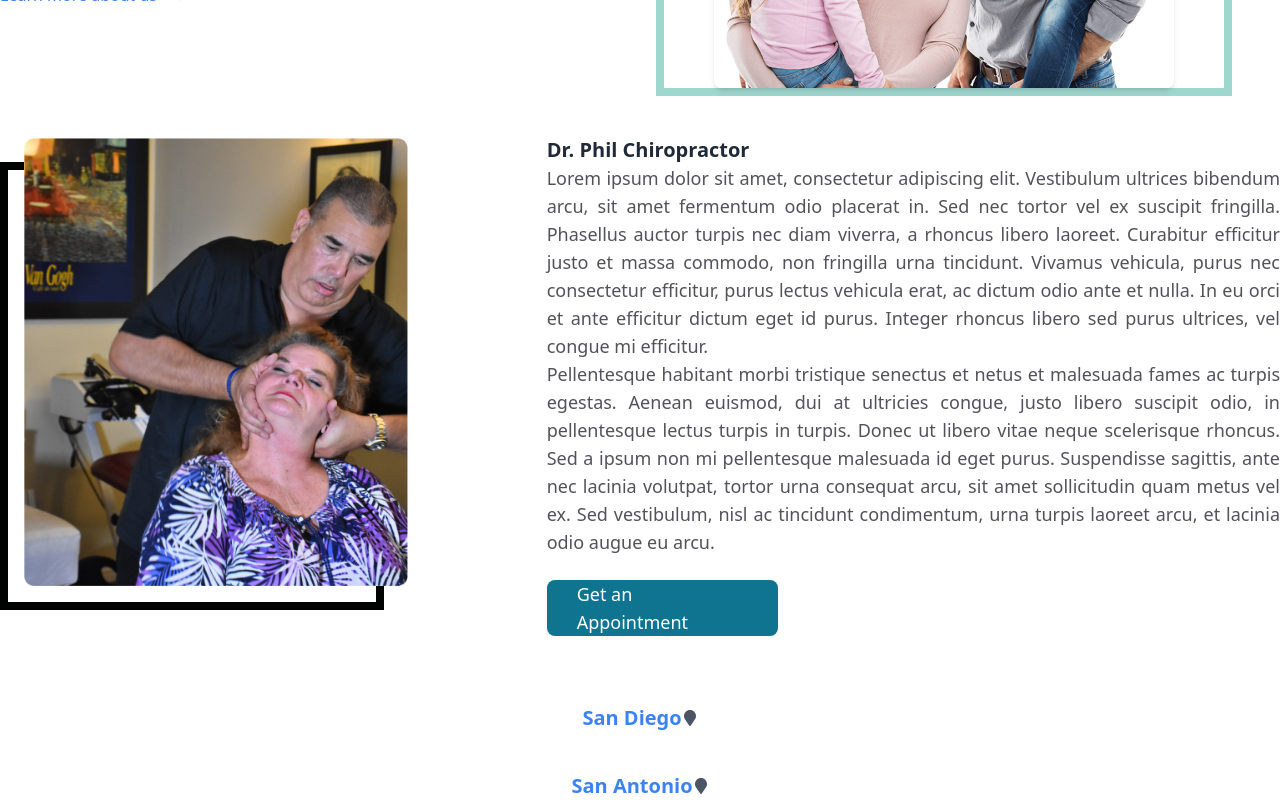
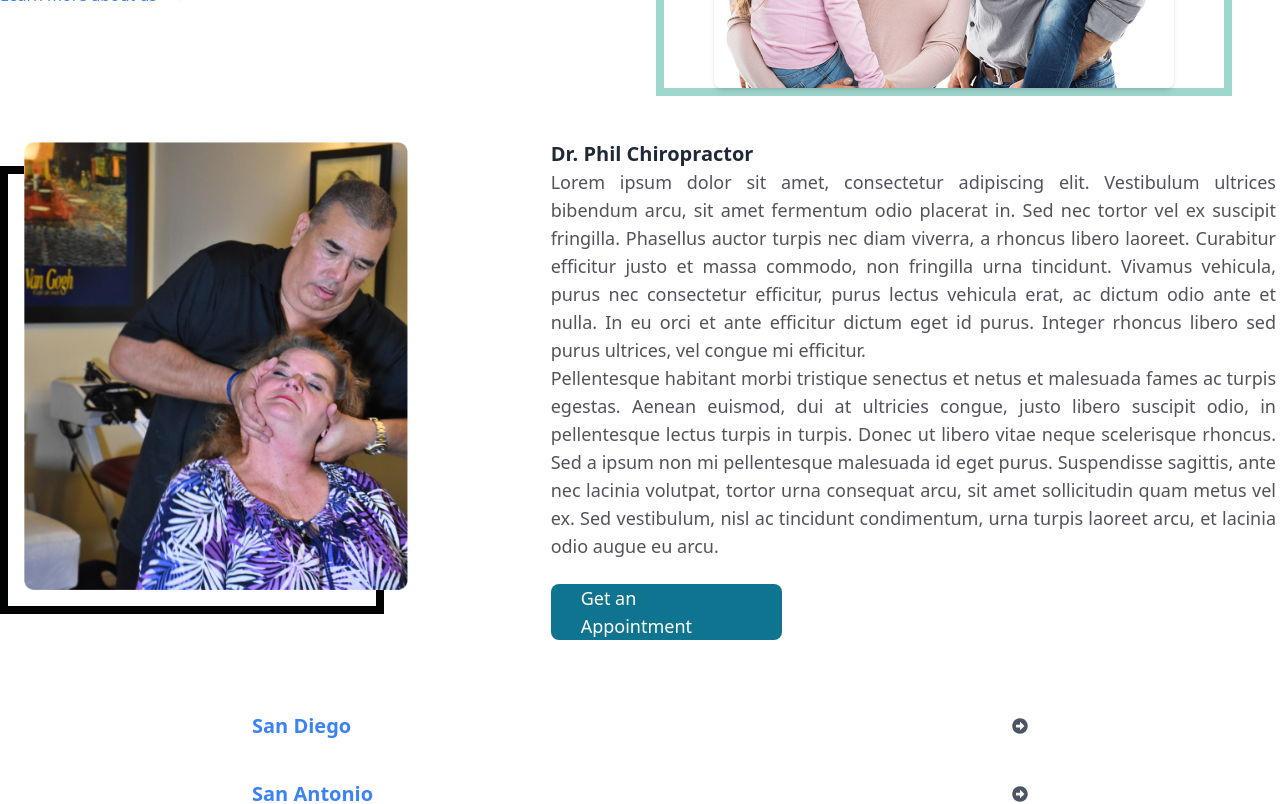
Before and after one commit to mahamodulhasanmoon/doctors-frontend, a React (Vite) app: page /service in a window 1280 px wide. Shown: the part 460-1264 px from the top of the page. Built offline with nearby package versions, Linux system fonts and the light colour scheme.

Commit message:
doctors page done

```diff
--- a/src/Pages/Service/LocationLists.jsx
+++ b/src/Pages/Service/LocationLists.jsx
@@ -1,4 +1,4 @@
-import { FaMapMarker } from 'react-icons/fa';
+import {  FaArrowAltCircleRight } from 'react-icons/fa';
 
 function LocationList() {
   const locations = [
@@ -33,11 +33,13 @@ function LocationList() {
         {locations.map((location) => (
             <li
                 key={location.id}
-                className="flex lg:min-w-[800px] items-center justify-center  p-3 cursor-pointer hover:shadow-md"
+                className="flex  lg:min-w-[800px] items-center justify-center  p-3 cursor-pointer hover:shadow-md"
                 onClick={() => openGoogleMapsDirections(location)}
             >
-<div className='flex items-center justify-between'>                <span className="text-blue-500 text-xl font-bold">{location.name}</span>
-                <FaMapMarker className="text-gray-600" /></div>
+<div className='flex w-full items-center justify-between'>
+            <div className="text-blue-500 text-xl font-bold">{location.name}</div>
+                <FaArrowAltCircleRight className="text-gray-600" />
+                </div>
             </li>
         ))}
     </ul>
--- a/src/Pages/Service/Service.jsx
+++ b/src/Pages/Service/Service.jsx
@@ -56,7 +56,7 @@ const Service = () => {
 
   </div>
 </div>
-<div className="col-span-7  w-full">
+<div className="col-span-7  p-1 w-full">
           <div className="text">
             <span className="text-gray-800 text-xl  font-bold ">
             Dr. Phil Chiropractor
--- a/src/Pages/TalkingPage/TalkingPage.jsx
+++ b/src/Pages/TalkingPage/TalkingPage.jsx
@@ -1,26 +1,26 @@
 import { MdOutlineCall } from "react-icons/md";
-// import massageImage from "../../../public/DSC_86951.png";
+import massageImage from "../../../public/li.jpg";
 
 import BookAppointment from "../HomePage/BookAppointment/BookAppointment";
 import Faqs from "../HomePage/Faqs/Faqs";
 const TalkingPage = () => {
   return (
     <div>
-      <div className="mx-auto w-full max-w-screen-2xl bg-[#D5F8FE] ">
-        <div className=" mx-6 lg:mx-28">
-          <div className="py-12 px-8 grid grid-cols-1 gap-3 lg:grid-cols-3 lg:gap-8">
+      <div className=" bg-[#D5F8FE] ">
+        <div className="container mx-auto">
+          <div className="py-12 grid grid-cols-1 gap-3 lg:grid-cols-12 lg:gap-8">
             {/* First Column (Image) */}
-            <div className="col-span-1 bg-[#D5F8FE] rounded-lg">
+            <div className="col-span-3 bg-[#D5F8FE] rounded-lg">
               <img
-                className="mx-auto w-[40rem] lg:w-[35rem] lg:h-[29rem] rounded-xl"
-                // src={massageImage}
+                className="mx-auto  rounded-xl"
+                src={massageImage}
                 alt="Massage"
               />
             </div>
 
             {/* Second Column (Text) */}
-            <div className="col-span-1 bg-[#D5F8FE] rounded-lg p-8">
-              <h1 className="text-neutral-800 text-2xl font-semibold font-['Open Sans'] capitalize leading-10">
+            <div className="col-span-6 bg-[#D5F8FE] rounded-lg mx-auto w-[80%] ">
+              <h1 className="text-neutral-800 my-5 text-2xl font-semibold font-['Open Sans'] capitalize leading-10">
                 Dr. Phill, D.C. (Doctor of Chiropractic)
               </h1>
               <p className="text-neutral-800 text-lg font-normal font-['Open Sans'] leading-8">
@@ -34,8 +34,8 @@ const TalkingPage = () => {
             </div>
 
             {/* Third Column (Contact) */}
-            <div className="col-span-1 bg-[#D5F8FE] rounded-lg p-8">
-              <p className="text-neutral-800 text-2xl font-semibold font-['Open Sans'] capitalize leading-[43.20px]">
+            <div className="col-span-3 bg-[#D5F8FE] rounded-lg p-8">
+              <p className="text-neutral-800  text-2xl font-semibold font-['Open Sans'] capitalize leading-[43.20px]">
                 Want to Talk
               </p>
               <p className="flex items-center text-zinc-600 text-lg font-normal font-['Open Sans'] capitalize leading-[43.20px]">
```
Also changed, not shown: public/DSC_86951.png (added).
